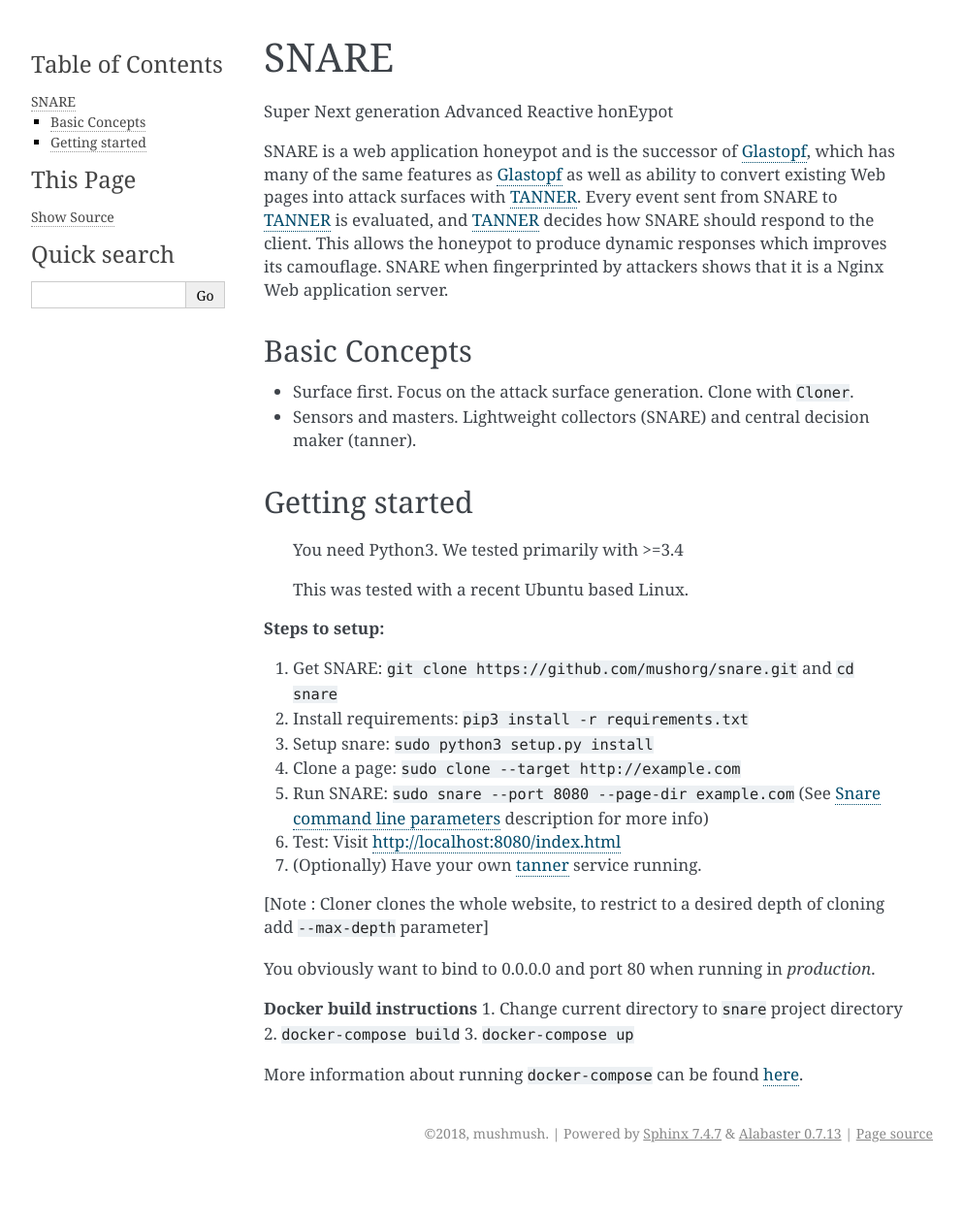
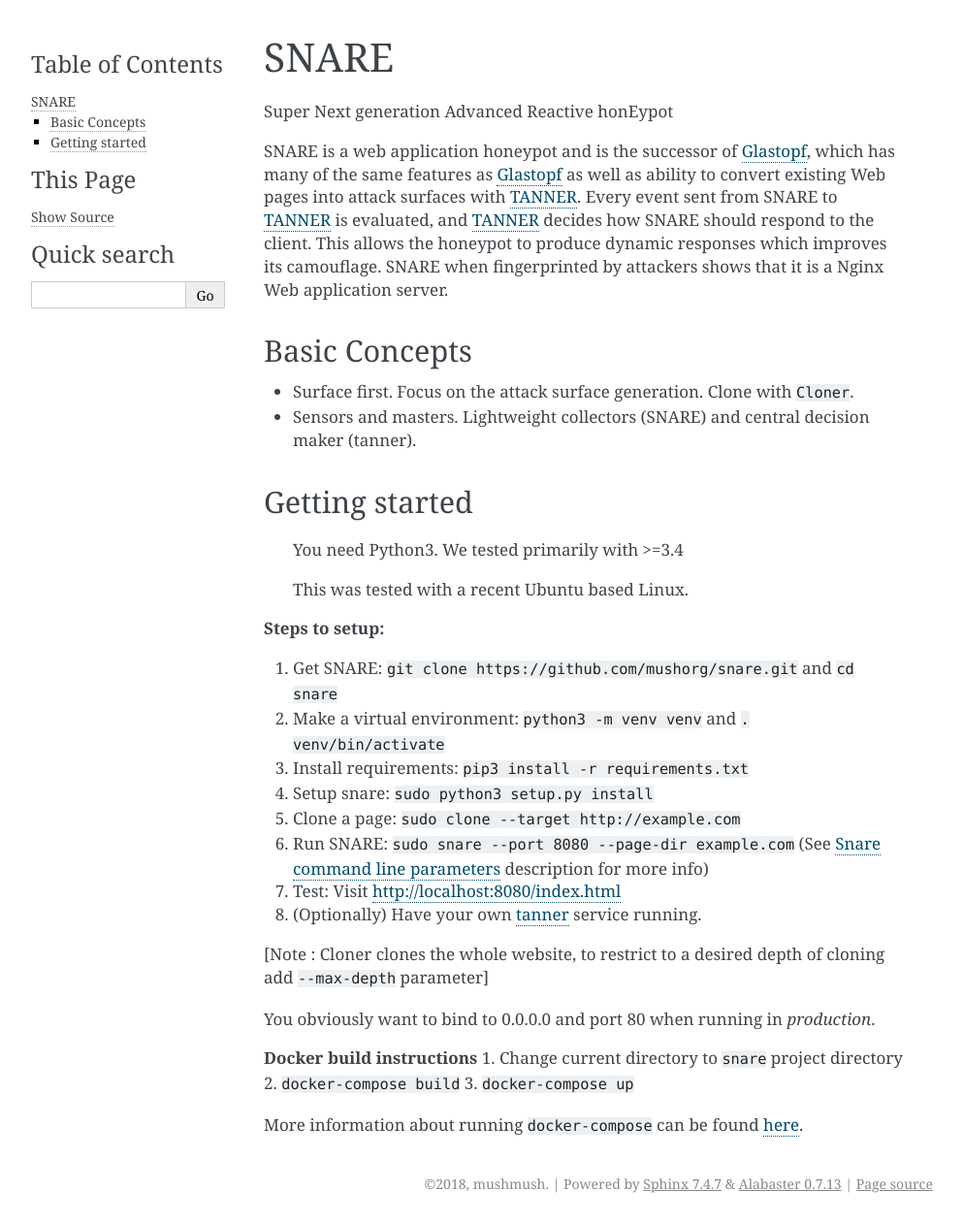
Before and after one commit to mushorg/snare, a Sphinx documentation site: the page built from docs/quick-start.rst, in a window 1280 px wide. Shown: the whole page at 97% size, without its empty margins (148-1141 px from the left). Built offline with Sphinx 7.4.7, drawn with Linux system fonts in a browser that asks for light colours; before the commit the page ends 1208 px from its top, so only the background shows below that.

Commit message:
Update quick-start.rst
Updated the documentation as well.

```diff
--- a/docs/quick-start.rst
+++ b/docs/quick-start.rst
@@ -28,17 +28,19 @@
 
 1. Get SNARE: ``git clone https://github.com/mushorg/snare.git`` and ``cd snare``
 
-2. Install requirements: ``pip3 install -r requirements.txt``
+2. Make a virtual environment: ``python3 -m venv venv`` and ``. venv/bin/activate``
 
-3. Setup snare: ``sudo python3 setup.py install``
+3. Install requirements: ``pip3 install -r requirements.txt``
 
-4. Clone a page: ``sudo clone --target http://example.com``
+4. Setup snare: ``sudo python3 setup.py install``
 
-5. Run SNARE: ``sudo snare --port 8080 --page-dir example.com`` (See :doc:`parameters` description for more info)
+5. Clone a page: ``sudo clone --target http://example.com``
 
-6. Test: Visit http://localhost:8080/index.html
+6. Run SNARE: ``sudo snare --port 8080 --page-dir example.com`` (See :doc:`parameters` description for more info)
 
-7. (Optionally) Have your own tanner_ service running.
+7. Test: Visit http://localhost:8080/index.html
+
+8. (Optionally) Have your own tanner_ service running.
 
 .. _tanner: https://github.com/mushorg/tanner
 
```
